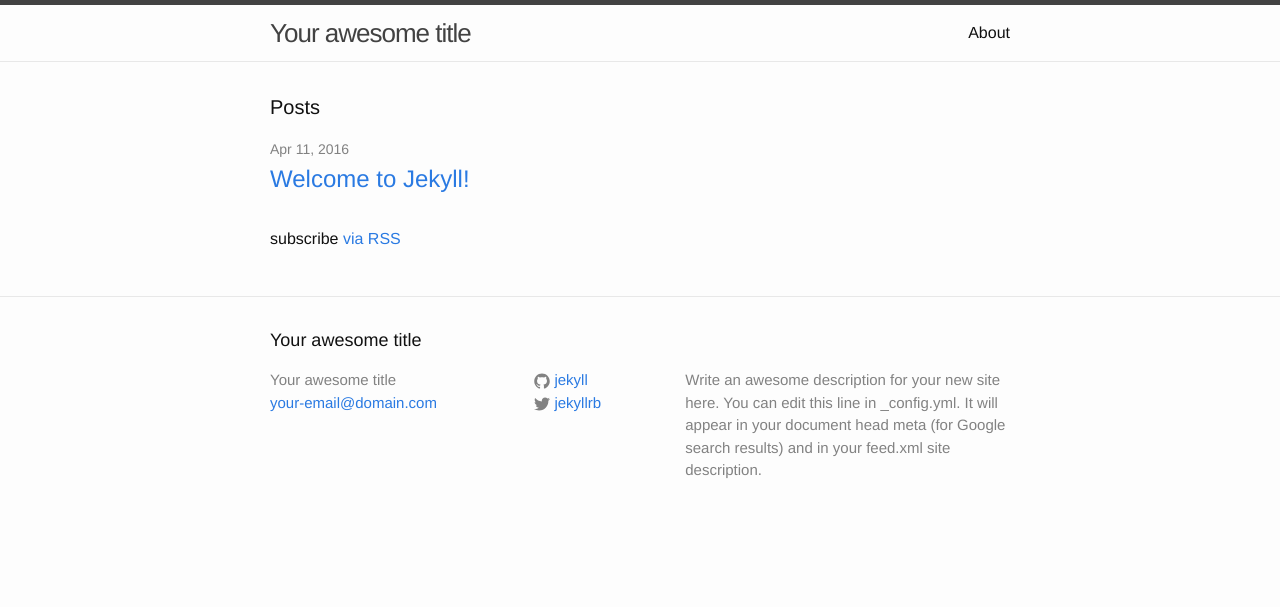
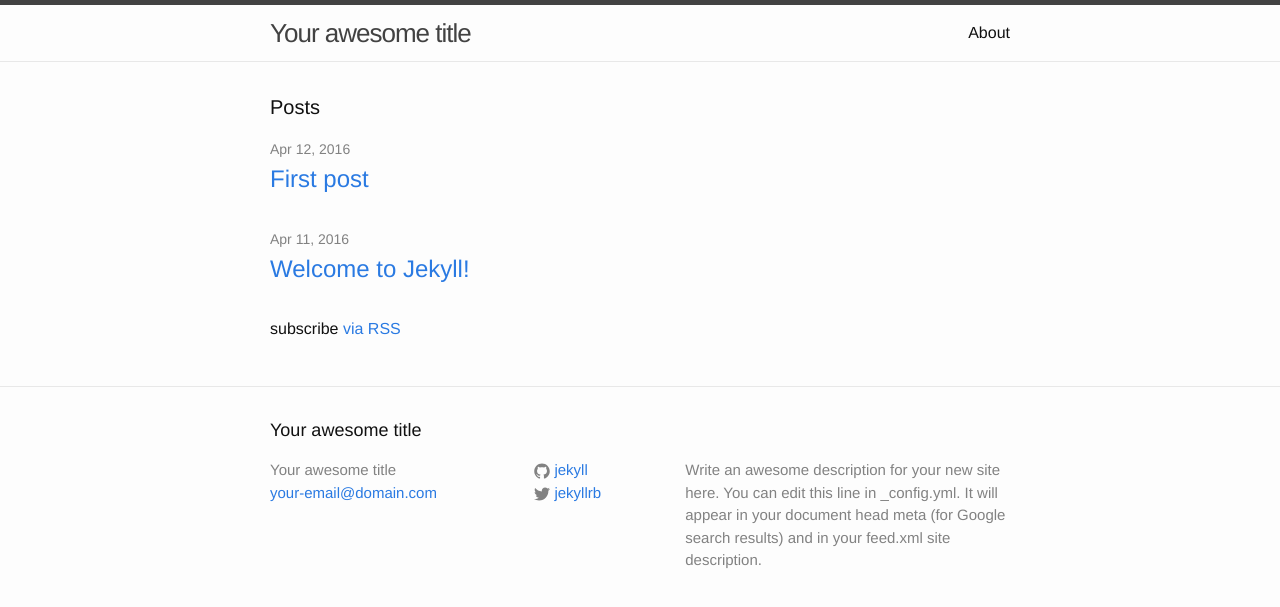
Before and after one commit to YangShuailing/hujunyu1222.github.io, a Jekyll site: the page built from index.html, in a window 1280 px wide. Shown: the top 607 px of the page. Built offline with Jekyll 4.4.1, drawn with Linux system fonts in a browser that asks for light colours.

Commit message:
first post

```diff
--- a/_posts/2016-04-11-welcome-to-jekyll.markdown
+++ b/_posts/2016-04-11-welcome-to-jekyll.markdown
@@ -8,7 +8,7 @@ You’ll find this post in your `_posts` directory. Go ahead and edit it and re-
 
 To add new posts, simply add a file in the `_posts` directory that follows the convention `YYYY-MM-DD-name-of-post.ext` and includes the necessary front matter. Take a look at the source for this post to get an idea about how it works.
 
-Jekyll also offers powerful support for code snippets:
+**Jekyll also offers powerful support for code snippets:**
 
 {% highlight ruby %}
 def print_hi(name)
--- a/_posts/test.markdown
+++ b/_posts/2016-04-12-first-post.markdown
@@ -1,7 +1,7 @@
 ---
 layout: post
 title: "First post"
-date: 2013-08-02 14:19:01
+date: 2016-04-12 14:19:01
 categories: mypost
 ---
 
```
